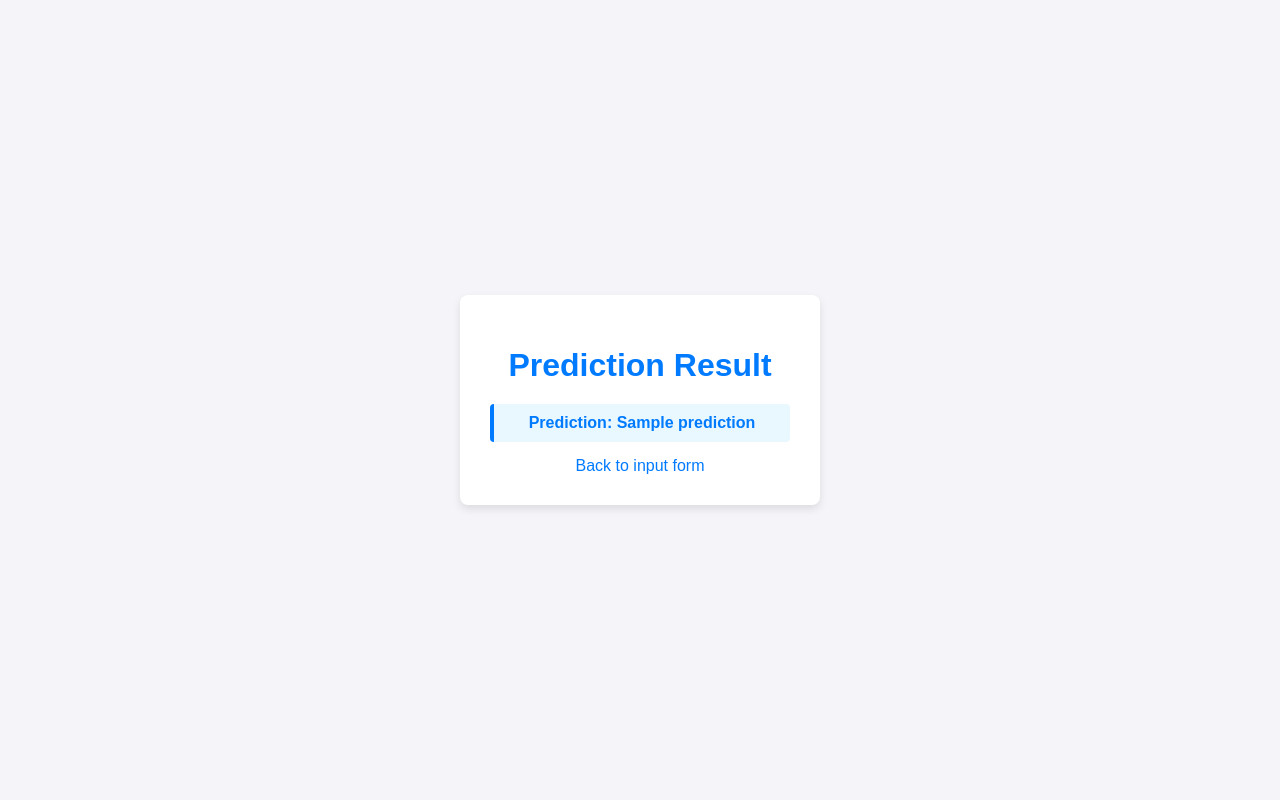
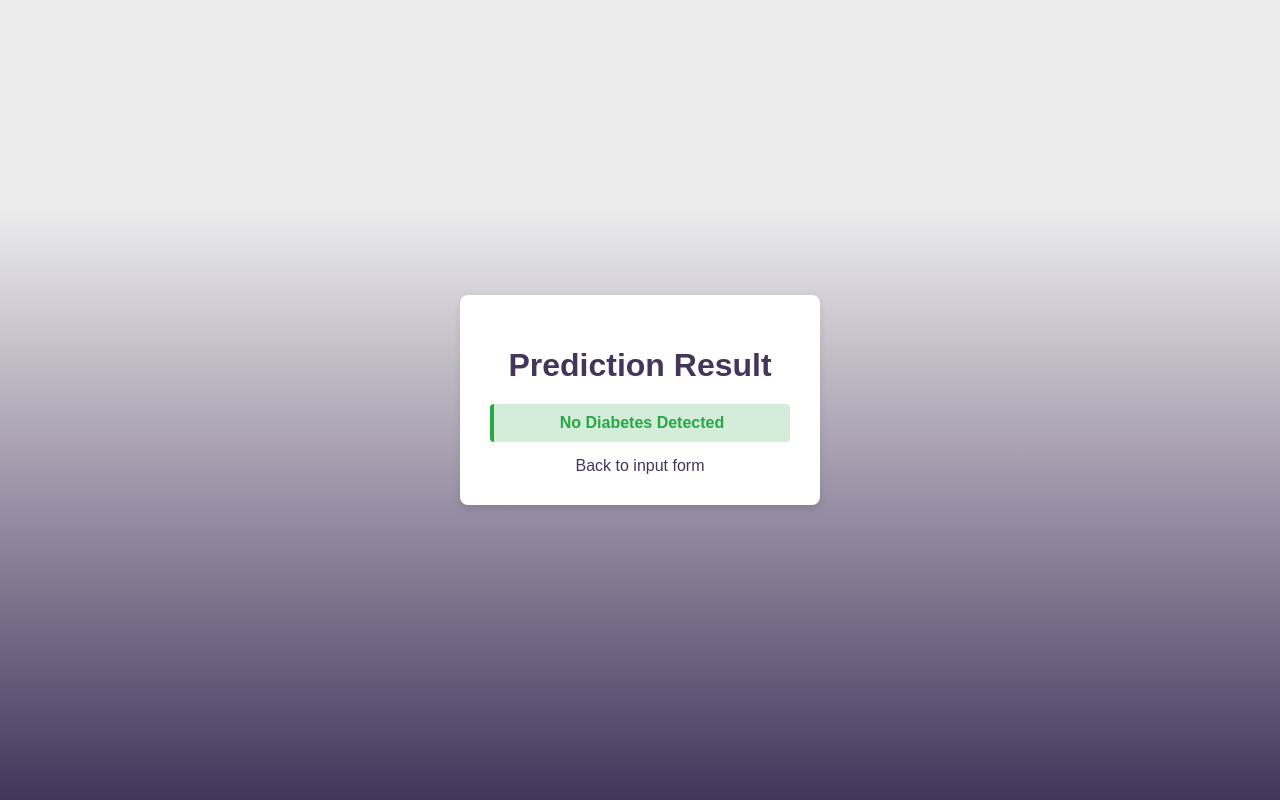
Before and after one commit to devika1924/mlproject, a Flask app: template templates/predict.html in a window 1280 px wide. Run offline with Flask 3, Linux system fonts and the light colour scheme; the template is opened without the code that fills it: most values are stand-ins (such as "Sample title", 1, 10 or a date in 2020); parts of the project's set-up code (start-up, migrations or seed data) failed here and were passed over.

Commit message:
Second Commit

```diff
--- a/app.py
+++ b/app.py
@@ -24,17 +24,17 @@ def predict():
 
     # Make predictions using the loaded model
     prediction = model.predict(features)
-    print(f'{prediction[0]}')
+    # print(f'{prediction[0]}')
 
-    if prediction[0] == 1:
-        result = "Diabetes Detected"
-    else:
-        result = "No Diabetes Detected"
+    # if prediction[0] == 1:
+    #     result = "Diabetes Detected"
+    # else:
+    #     result = "No Diabetes Detected"
 
-    # Print the result for debugging
-    print(f'Prediction: {result}')
+    # # Print the result for debugging
+    # print(f'Prediction: {result}')
 
-    return render_template('predict.html', prediction=result)
+    return render_template('predict.html', prediction=prediction[0])
 
 if __name__ == '__main__':
     app.run(debug=True)
--- a/templates/predict.html
+++ b/templates/predict.html
@@ -7,7 +7,8 @@
     <style>
       body {
         font-family: Arial, sans-serif;
-        background-color: #f4f4f9;
+        background-color: #44355b;
+        background-image: linear-gradient(0deg, #44355b 0%, #ececec 74%);
         color: #333;
         margin: 0;
         padding: 0;
@@ -27,24 +28,35 @@
       }
 
       h1 {
-        color: #007bff;
+        color: #44355b;
         margin-bottom: 20px;
       }
 
       .prediction {
         margin-top: 20px;
         padding: 10px;
-        background-color: #e9f7fe;
-        border-left: 4px solid #007bff;
+        border-left: 4px solid;
         border-radius: 4px;
         font-weight: bold;
-        color: #007bff;
+        color: #fff;
+      }
+
+      .prediction.diabetes {
+        background-color: #f8d7da;
+        border-color: #dc3545;
+        color: #dc3545;
+      }
+
+      .prediction.no-diabetes {
+        background-color: #d4edda;
+        border-color: #28a745;
+        color: #28a745;
       }
 
       a {
         display: block;
         margin-top: 15px;
-        color: #007bff;
+        color: #44355b;
         text-decoration: none;
       }
 
@@ -56,8 +68,13 @@
   <body>
     <div class="container">
       <h1>Prediction Result</h1>
-      {% if prediction %}
-      <div class="prediction">Prediction: {{ prediction }}</div>
+
+      {% if prediction == 1 %}
+      <!-- Display as red if diabetes is detected -->
+      <div class="prediction diabetes">Diabetes Detected</div>
+      {% else %}
+      <!-- Display as green if no diabetes is detected -->
+      <div class="prediction no-diabetes">No Diabetes Detected</div>
       {% endif %}
 
       <a href="/">Back to input form</a>
```
Also changed, not shown: templates/index.html (+6 -4 lines).
